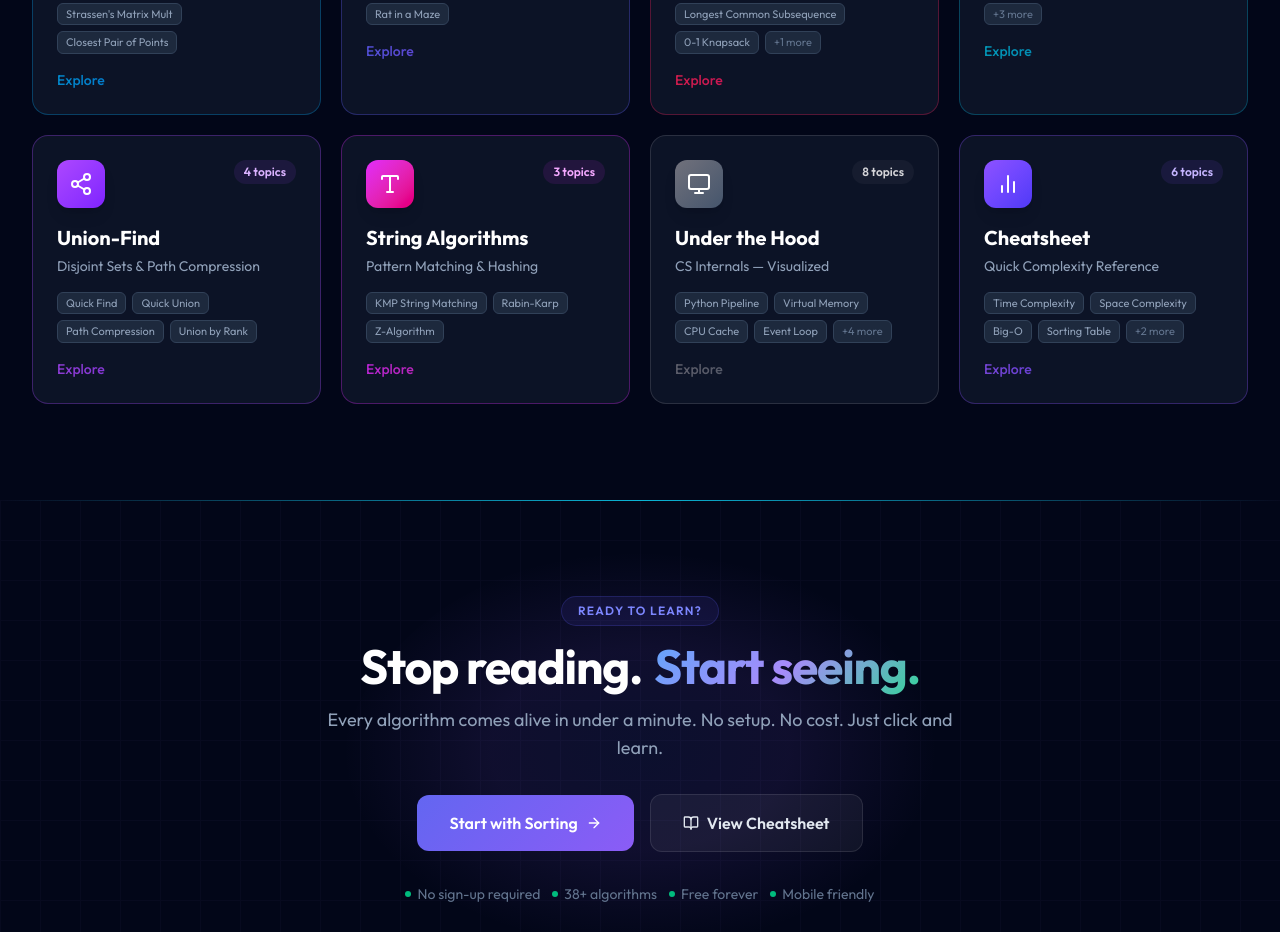
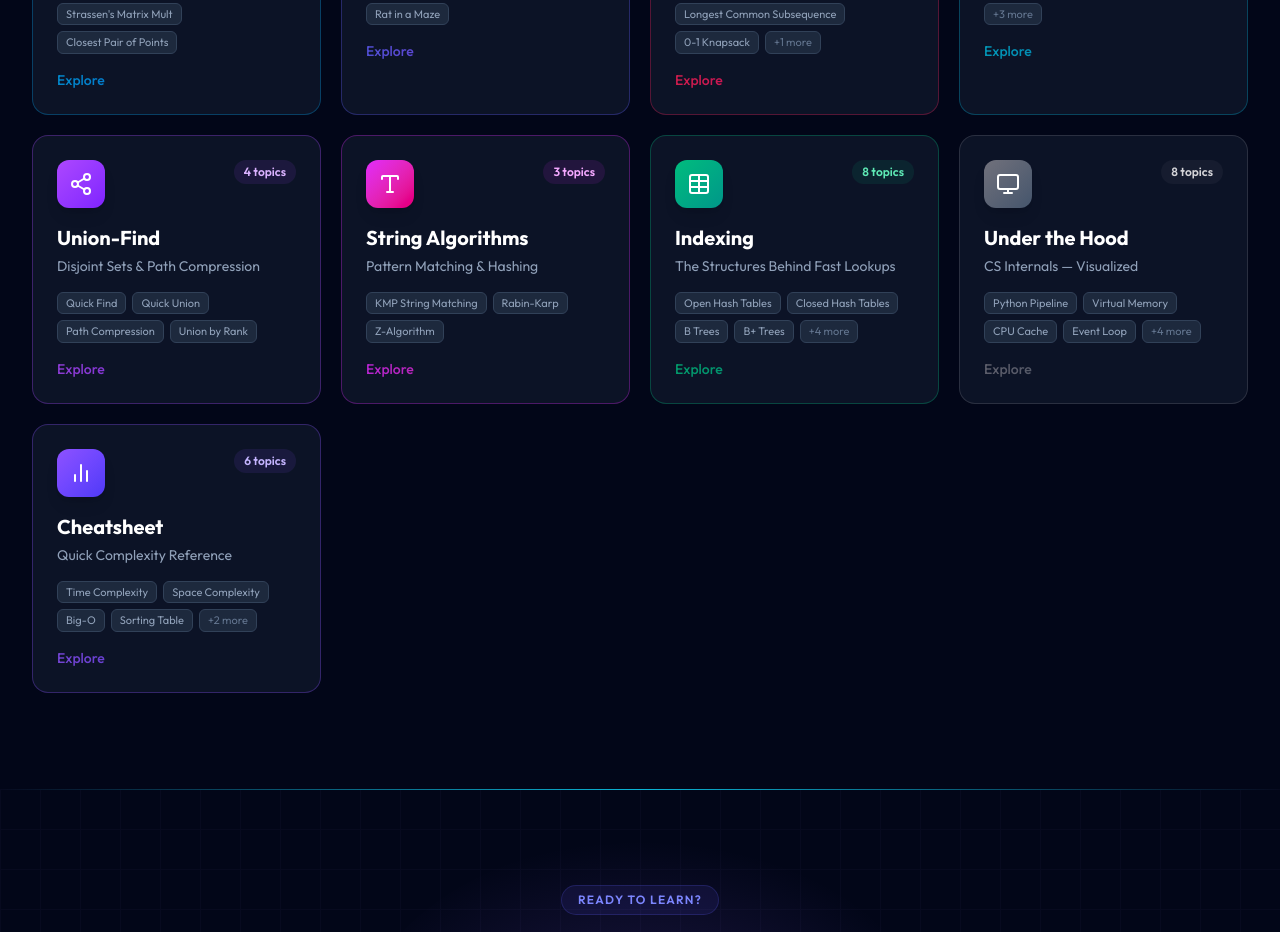
Before and after one commit to Archit1706/DSAverse, a Next.js app: page / in a window 1280 px wide. Shown: the part 3020-3952 px from the top of the page. Built offline with nearby package versions, Linux system fonts and the light colour scheme.

Commit message:
Add Indexing to the homepage category grid

```diff
--- a/components/AlgorithmsGrid.jsx
+++ b/components/AlgorithmsGrid.jsx
@@ -3,7 +3,7 @@ import React, { useState } from 'react';
 import Link from 'next/link';
 import {
     ArrowRight, ArrowLeftRight, Layers, RefreshCw, ArrowUpDown, Search,
-    GitBranch, Database, Brain, BarChart2, Cpu, Type, GitMerge, TreePine, Scissors, Share2, Monitor
+    GitBranch, Database, Brain, BarChart2, Cpu, Type, GitMerge, TreePine, Scissors, Share2, Monitor, Table
 } from 'lucide-react';
 
 const CATEGORIES = [
@@ -183,6 +183,18 @@ const CATEGORIES = [
     },
     // ── CS Internals ─────────────────────────────────────────────────────────
     {
+        name:        'Indexing',
+        slug:        'indexing',
+        icon:        <Table className="w-6 h-6" />,
+        description: 'The Structures Behind Fast Lookups',
+        algorithms:  ['Open Hash Tables', 'Closed Hash Tables', 'B Trees', 'B+ Trees', 'Red-Black Trees', 'Splay Trees', 'Radix Tree', 'Ternary Search Tree'],
+        gradient:    'from-emerald-500 to-teal-600',
+        border:      'border-emerald-500/30',
+        hoverBorder: 'hover:border-emerald-400',
+        glow:        'hover:shadow-emerald-500/20',
+        badge:       'bg-emerald-500/10 text-emerald-300',
+    },
+    {
         name:        'Under the Hood',
         slug:        'under-the-hood',
         icon:        <Monitor className="w-6 h-6" />,
```
